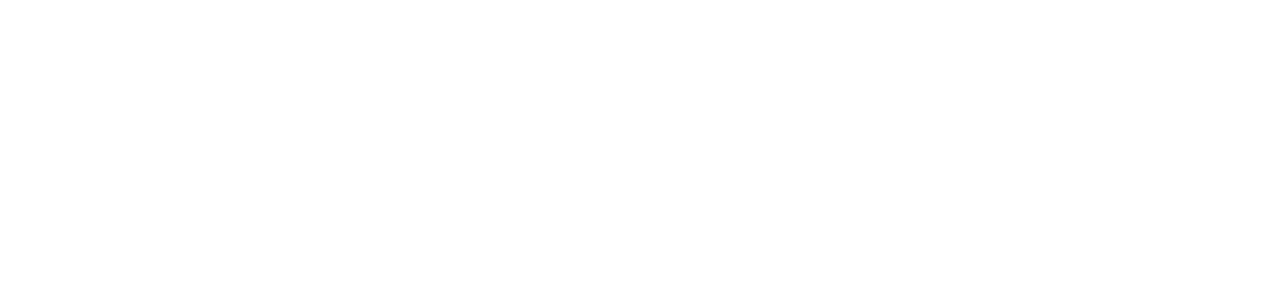
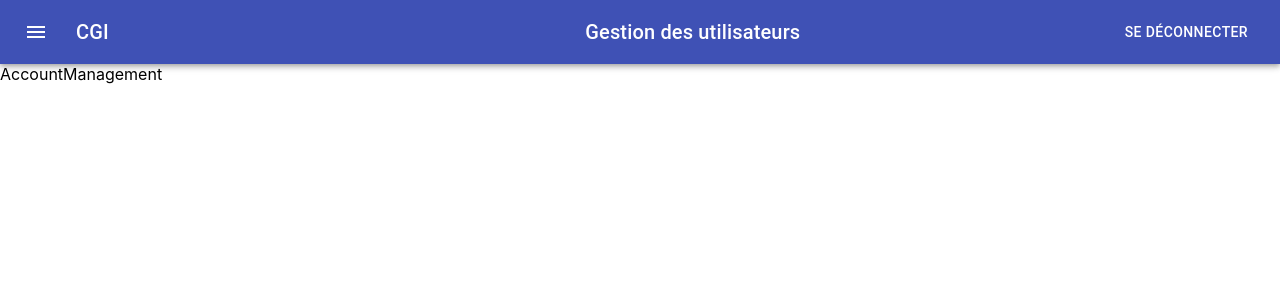
Before and after one commit to IbtihelMej/users-management, a React (Create React App) app: page /app/users in a window 1280 px wide. Before the commit this address had no page. Shown: the top 300 px of the page. Built offline with nearby package versions, Linux system fonts and the light colour scheme.

Commit message:
#P0011 add navbar

```diff
--- a/src/App.js
+++ b/src/App.js
@@ -3,21 +3,26 @@ import "./App.css";
 import SignIn from "./Components/Signin";
 import SignUp from "./Components/Signup";
 import Users from "./Components/Users";
-import { Route, Routes, Navigate } from "react-router-dom";
+import { Route, Routes, Navigate , useNavigate, useLocation} from "react-router-dom";
 import { useSelector } from "react-redux";
 
 
 function App() {
   const { userAuth } = useSelector(({ authReducer }) => authReducer);
+  const navigate = useNavigate();
+  const location = useLocation();
 
-  console.log("rrrr", userAuth);
+  console.log("userAuth", userAuth);
+  if (userAuth &&  location.pathname === "/signin") {
+    navigate("/app/users");
+  }
   return (
     <div className="App">
       <Routes>
         <Route path="/" element={<Navigate to="/signin" />} />
         <Route path="/signin" element={<SignIn />} />
         <Route path="/signup" element={<SignUp />} />
-        <Route path="/users" element={<Users />} />
+        <Route path="/app/users" element={<Users />} />
       </Routes>
     </div>
   );
--- a/src/Components/CommunComponents/AlertComponent.js
+++ b/src/Components/CommunComponents/AlertComponent.js
@@ -6,13 +6,12 @@ import { hideMessage } from "../../Redux/Actions/Alert";
 
 export const AlertComponent = () => {
   const dispatch = useDispatch();
-  const { alert, loading } = useSelector(({ alertReducer }) => alertReducer);
+  const { alert } = useSelector(({ alertReducer }) => alertReducer);
   useEffect(() => {
     setTimeout(() => {
       dispatch(hideMessage());
     }, 5000);
   }, [dispatch]);
-console.log("loading", loading);
   return (
     <div>
       {" "}
--- a/src/Components/CommunComponents/PageLoader.js
+++ b/src/Components/CommunComponents/PageLoader.js
@@ -20,7 +20,6 @@ const useStyles = makeStyles(theme => ({
 
 const PageLoader = () => {
   const classes = useStyles();
-console.log('PageLoaderPageLoader');
   return (
     <Box className={classes.circularProgressRoot}>
       <CircularProgress />
--- /dev/null
+++ b/src/Components/Navbar/Navbar.js
@@ -0,0 +1,62 @@
+import React from "react";
+import { makeStyles } from "@material-ui/core/styles";
+import AppBar from "@material-ui/core/AppBar";
+import Toolbar from "@material-ui/core/Toolbar";
+import Typography from "@material-ui/core/Typography";
+import Button from "@material-ui/core/Button";
+import IconButton from "@material-ui/core/IconButton";
+import MenuIcon from "@material-ui/icons/Menu";
+import { Link } from "react-router-dom";
+
+const useStyles = makeStyles((theme) => ({
+  root: {
+    flexGrow: 1,
+  },
+  menuButton: {
+    marginRight: theme.spacing(2),
+  },
+  title: {
+    flexGrow: 1,
+  },
+  link: {
+    textDecoration: "none",
+    color: "white",
+    fontSize: "20px",
+    marginLeft: theme.spacing(20),
+    "&:hover": {
+      color: "yellow",
+      borderBottom: "1px solid white",
+    },
+  },
+}));
+
+export default function Navbar() {
+  const classes = useStyles();
+
+  return (
+    <div className={classes.root}>
+      <AppBar position="static">
+        <Toolbar>
+          <IconButton
+            edge="start"
+            className={classes.menuButton}
+            color="inherit"
+            aria-label="menu"
+          >
+            <MenuIcon />
+          </IconButton>
+          <Typography variant="h6" className={classes.title}>
+            CGI
+          </Typography>
+          <Typography variant="h6" className={classes.title}>
+            <Link to="/app/users" className={classes.link}>
+              Gestion des utilisateurs
+            </Link>
+          </Typography>
+
+          <Button color="inherit">Se déconnecter</Button>
+        </Toolbar>
+      </AppBar>
+    </div>
+  );
+}
--- a/src/Components/Users/index.js
+++ b/src/Components/Users/index.js
@@ -1,7 +1,10 @@
 import React from "react";
+import Navbar from "../Navbar/Navbar";
 
 const AccountManagement = () => {
-  return <div>AccountManagement</div>;
+  return <div>
+    <Navbar />
+    AccountManagement</div>;
 };
 
 export default AccountManagement;
--- a/src/Redux/Actions/JWTAuth.js
+++ b/src/Redux/Actions/JWTAuth.js
@@ -39,7 +39,6 @@ export const onLogin = (dataAuth) => {
       .post("/login", dataAuth)
       .then(({ data }) => {
         if (data) {
-          console.log("data login", data);
           localStorage.setItem("kfdsa3UQ71V", data.token);
           dispatch({
             type: SHOW_MESSAGE,
--- a/src/Redux/Reducers/Alert.js
+++ b/src/Redux/Reducers/Alert.js
@@ -11,9 +11,7 @@ const initialState = {
 };
 
 const Alert = (state = initialState, action) => {
-  console.log("action.type ", action.type );
   if (action.type === SHOW_MESSAGE) {
-    console.log("rrrrrrrrrrrrrrr");
     return Object.assign({}, state, {
       alert: action.payload,
       status: true,
@@ -28,7 +26,6 @@ const Alert = (state = initialState, action) => {
     });
   }
   if (action.type === FETCH_START) {
-    console.log("FETCH_START");
     return Object.assign({}, state, {
       loading: true,
     });
--- a/src/Redux/Reducers/JWTAuth.js
+++ b/src/Redux/Reducers/JWTAuth.js
@@ -5,7 +5,7 @@ const initialState = {
 };
 
 const Users = (state = initialState, action) => {
-
+console.log('actionaction',action);
   if (action.type === SIGNIN_USER_SUCCESS) {
     return Object.assign({}, state, {
       userAuth: action.payload,
```
